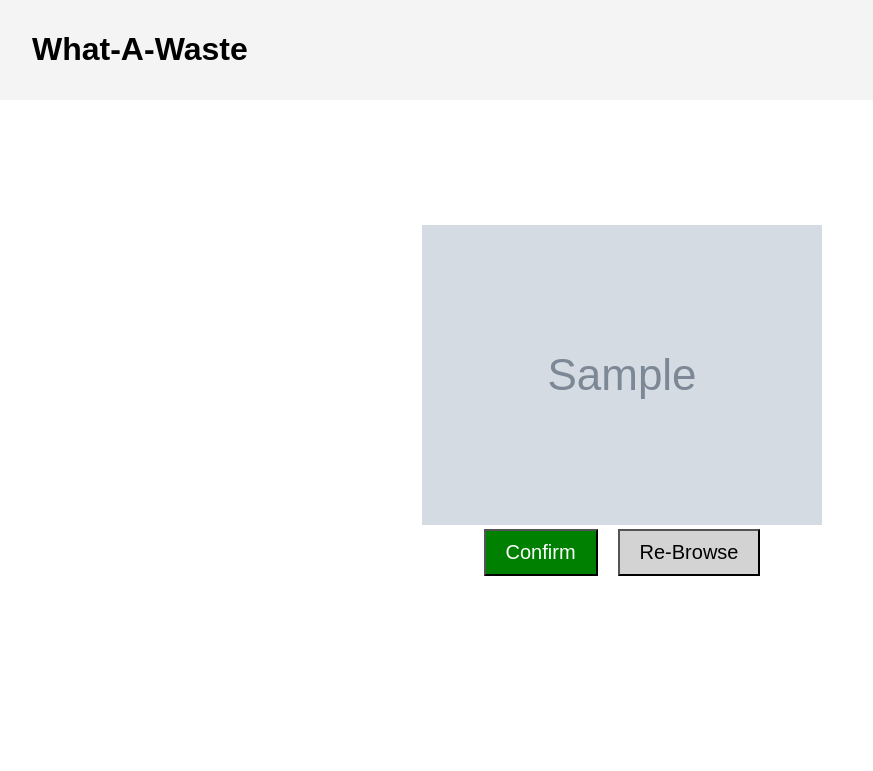
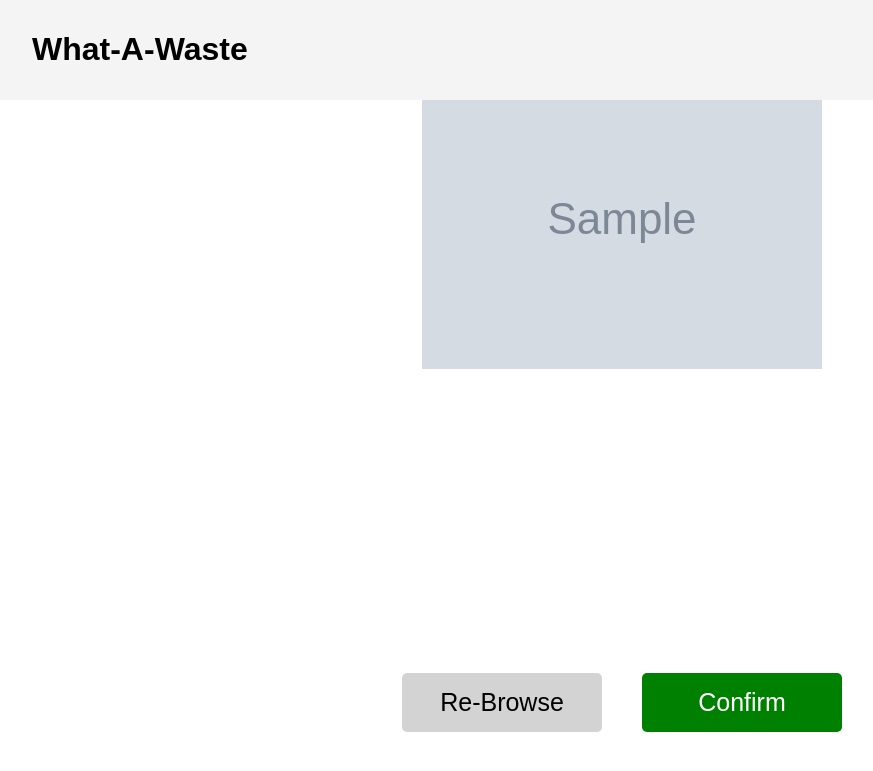
Before and after one commit to roannalim/dsa3101-2310-12-ocr, a Flask app: template frontend/templates/Image_Preview.html in a window 1280 px wide; the page is wider, and only the part inside the window is pictured. Shown: the top 771 px of that part, without its empty margins (18-891 px from the left). Run offline with Flask 3, Linux system fonts and the light colour scheme; the template is opened without the code that fills it: most values are stand-ins (such as "Sample title", 1, 10 or a date in 2020); grey boxes marked "Sample" are stand-in pictures.

Commit message:
Edited and standardised CSS for Image_Preview.html

```diff
--- /dev/null
+++ b/frontend/andy_app.py
@@ -0,0 +1,33 @@
+from flask import Flask, render_template, request, redirect, url_for, send_from_directory
+import os
+from werkzeug.utils import secure_filename
+
+app = Flask(__name__)
+app.config['UPLOAD_FOLDER'] = 'static/uploaded_images'
+os.makedirs(app.config['UPLOAD_FOLDER'], exist_ok=True)
+
+@app.route('/')
+def main():
+    return render_template('Upload.html')
+
+@app.route('/upload', methods=['POST'])
+def upload():
+    if 'image' not in request.files:
+        return redirect(request.url)
+
+    image = request.files['image']
+
+    if image.filename == '':
+        return redirect(request.url)
+
+    if image:
+        image_path = os.path.join(app.config['UPLOAD_FOLDER'], secure_filename(image.filename))
+        image.save(image_path)
+        return redirect(url_for('image_preview', image_path=image_path))
+
+@app.route('/image_preview/<path:image_path>', methods=['GET'])
+def image_preview(image_path):
+    return render_template('image_preview.html', image_path=image_path)
+
+if __name__ == '__main__':
+    app.run(debug = True)
--- a/frontend/templates/Image_Preview.html
+++ b/frontend/templates/Image_Preview.html
@@ -27,7 +27,9 @@
         .button-container {
             display: flex;
             justify-content: center;
-            gap: 20px; /* Space between buttons */
+            gap: 40px;
+            align-items: center;
+            margin-top: 300px;
         }
 
         .image-container {
@@ -40,11 +42,16 @@
         }
 
         .confirm-button {
-            font-size: 20px;
-            padding: 10px 20px;
-            background-color: #008000; /* Light green */
+            font-size: 25px;
+            padding: 15px 25px;
+            background-color: #008000;
             color: #fff;
             cursor: pointer;
+            width: 200px;
+            text-align: center;
+            border: none;
+            display: inline-block;
+            border-radius: 5px;
         }
 
         .confirm-button:hover {
@@ -52,11 +59,16 @@
         }
 
         .re-browse-button {
-            font-size: 20px;
-            padding: 10px 20px;
+            font-size: 25px;
+            padding: 15px 25px;
             background-color: #d3d3d3; /* Light gray */
             color: #000;
             cursor: pointer;
+            width: 200px;
+            text-align: center;
+            border: none;
+            display: inline-block;
+            border-radius: 5px;
         }
 
         .re-browse-button:hover {
@@ -64,6 +76,7 @@
         }
     </style>
 </head>
+
 <body>
     <header>
         <h1>What-A-Waste</h1>
@@ -74,11 +87,11 @@
     </div>
 
     <div class = "button-container">
-        <form method = "POST" action = "/next_page">
+        <form method = "GET" action = "/">
+            <input type = "submit" class = "re-browse-button" value = "Re-Browse">
+        </form>
+        <form method = "POST" action = "/details">
             <input type = "submit" class = "confirm-button" value = "Confirm">
-        </form>
-        <form method = "GET" action = "/upload">
-            <input type = "submit" class = "re-browse-button" value = "Re-Browse">
         </form>
     </div>
 </body>
```
